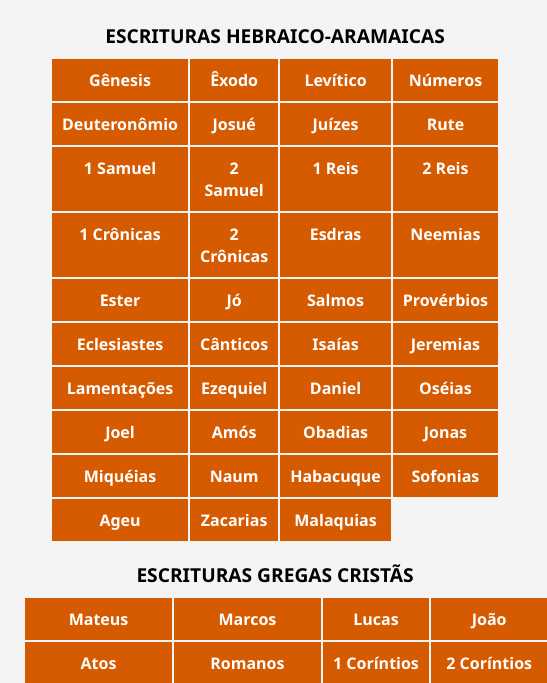
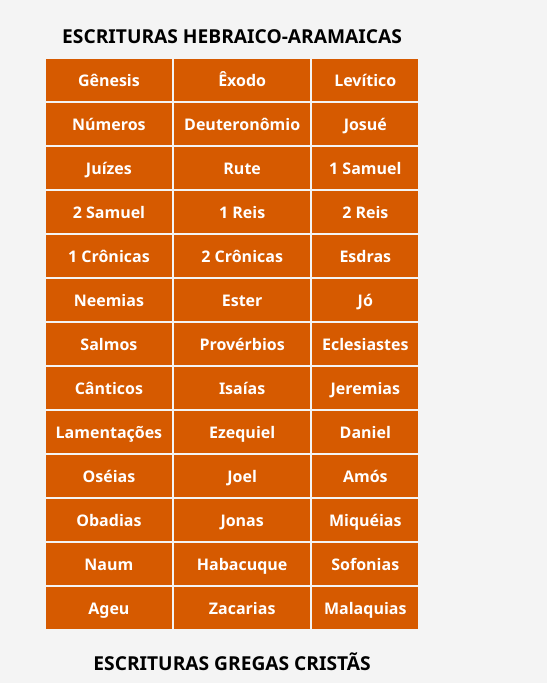
Before and after one commit to josiasjobs/biblia-leitura, a plain HTML site: page index.html in a window 390 px wide. Shown: the part 142-825 px from the top of the page, 547 px wide, since content can reach past the window. Drawn offline with Linux system fonts and the light colour scheme.

Commit message:
Update styles.css

```diff
--- a/styles.css
+++ b/styles.css
@@ -248,6 +248,6 @@ footer {
             }
 
             .book-grid {
-                grid-template-columns: repeat(4, 1fr); /* 4 colunas em telas menores */
+                grid-template-columns: repeat(3, 1fr); /* 4 colunas em telas menores */
             }
         }
```
